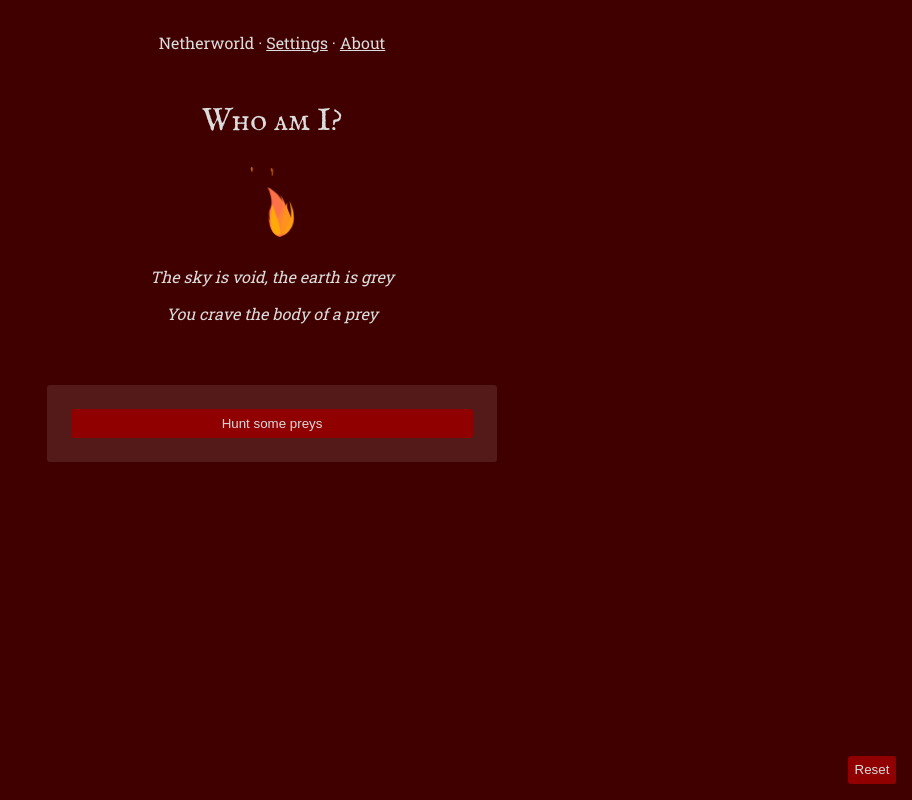
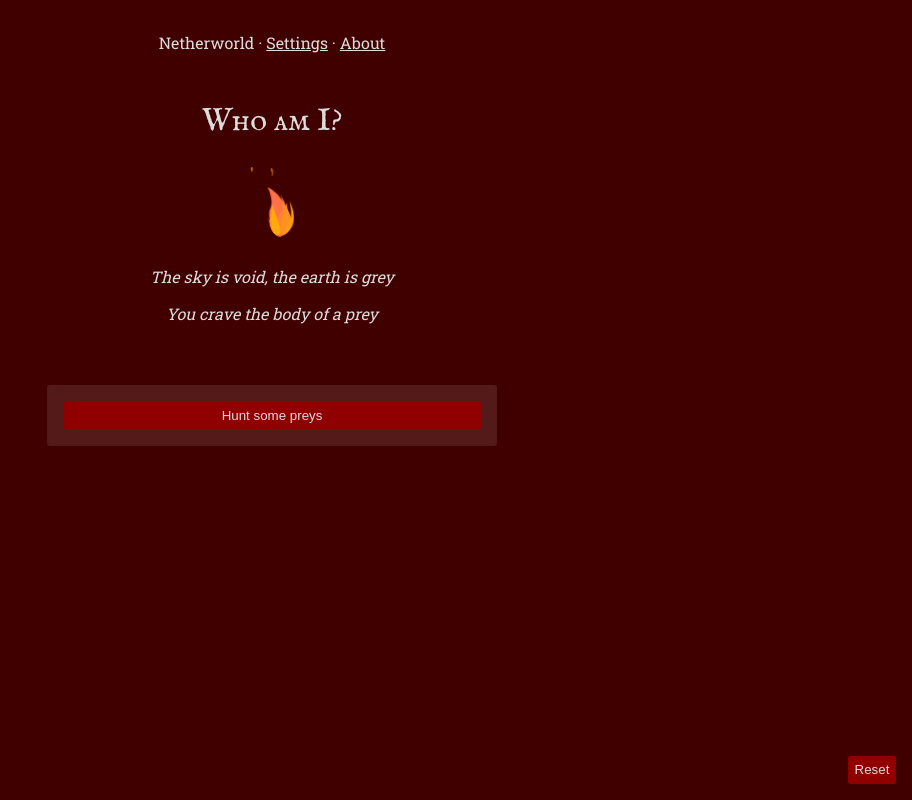
Before and after one commit to agateblue/demonology, a Vue app: page /#/ in a window 1280 px wide. Shown: the whole page, without its empty margins (368-1280 px from the left). Built offline with nearby package versions, Linux system fonts and the light colour scheme.

Commit message:
Reduced spacing for more compact display

```diff
--- a/src/styles.css
+++ b/src/styles.css
@@ -58,7 +58,7 @@ body {
   padding: var(--spacing-2);
 }
 section {
-  padding: var(--spacing-4);
+  padding: var(--spacing-3);
   border-radius: var(--border-radius);
   background-color: rgba(255, 255, 255, 0.1);
   margin-left: auto;
```
